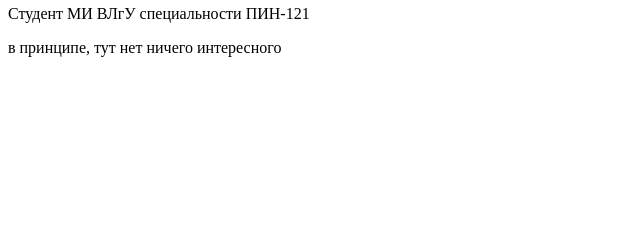
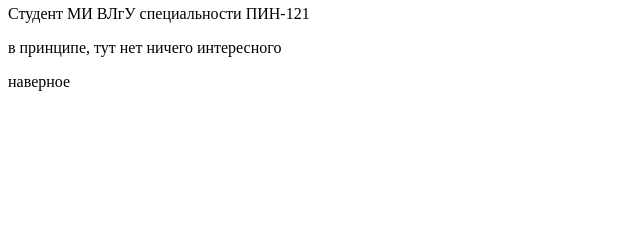
Before and after one commit to MVYRP/-.github.io, a plain HTML site: page index.html in a window 1280 px wide. Shown: the part 137-372 px from the top of the page, 0-640 px from the left. Drawn offline with Linux system fonts and the light colour scheme.

Commit message:
просто проверка

```diff
--- a/index.html
+++ b/index.html
@@ -12,6 +12,7 @@
         <p>Илья Филин</p>
         <p>Студент МИ ВЛгУ специальности ПИН-121</p>
         <p>в принципе, тут нет ничего интересного</p>
+        <p>наверное</p>
     </main>
     <footer>
         <p style="color: white;">контактная информация: телефлон: 8 800 555 35 35 Email: что?</p>
```
